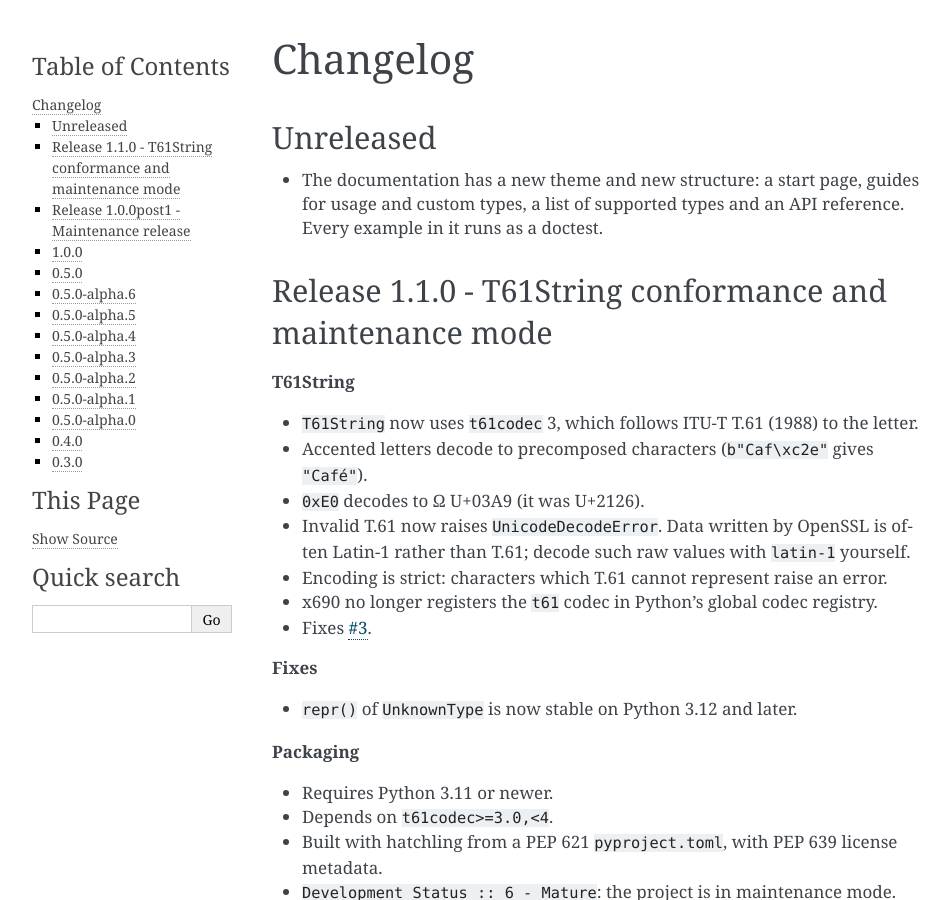
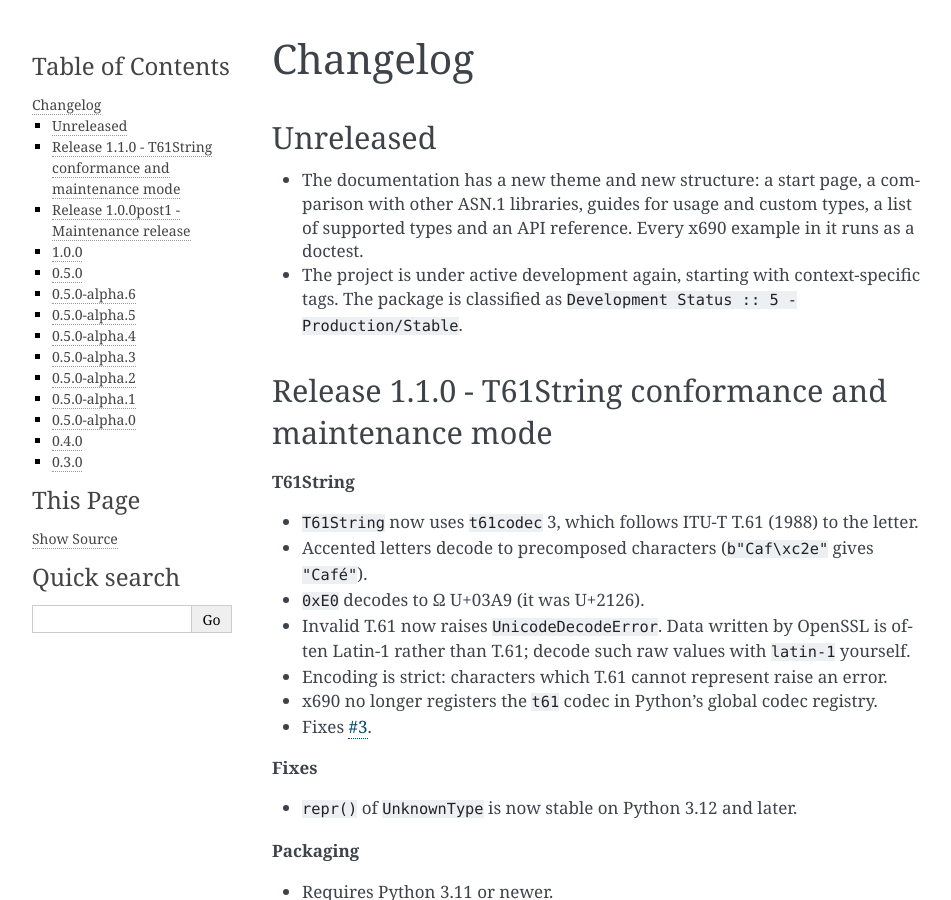
Before and after one commit to exhuma/x690, a Sphinx documentation site: the page built from docs/changelog.rst, in a window 1280 px wide and 900 px high. Shown: the whole window, without its empty margins (148-1099 px from the left). Built offline with Sphinx 7.4.7, drawn with Linux system fonts in a browser that asks for light colours.

Commit message:
docs: describe the project as under active development
x690 is no longer in maintenance mode: context-specific tags and Python
values for more universal types are planned. The README, contributing
guide and changelog say so, and the package is classified as
Production/Stable instead of Mature.

Co-Authored-By: Claude <noreply@anthropic.com>

```diff
--- a/docs/changelog.rst
+++ b/docs/changelog.rst
@@ -4,9 +4,13 @@ Changelog
 Unreleased
 ----------
 
-* The documentation has a new theme and new structure: a start page, guides
-  for usage and custom types, a list of supported types and an API
-  reference. Every example in it runs as a doctest.
+* The documentation has a new theme and new structure: a start page, a
+  comparison with other ASN.1 libraries, guides for usage and custom types,
+  a list of supported types and an API reference. Every x690 example in it
+  runs as a doctest.
+* The project is under active development again, starting with
+  context-specific tags. The package is classified as
+  ``Development Status :: 5 - Production/Stable``.
 
 Release 1.1.0 - T61String conformance and maintenance mode
 ----------------------------------------------------------
--- a/pyproject.toml
+++ b/pyproject.toml
@@ -9,7 +9,7 @@ readme = "README.rst"
 requires-python = ">=3.11"
 keywords = ["x690", "x.690", "ber", "der", "asn1", "asn.1", "snmp"]
 classifiers = [
-    "Development Status :: 6 - Mature",
+    "Development Status :: 5 - Production/Stable",
     "Intended Audience :: Developers",
     "Operating System :: OS Independent",
     "Programming Language :: Python :: 3",
```
Also changed, not shown: CONTRIBUTING.md (+6 -3 lines), README.rst (+5 -5 lines).
